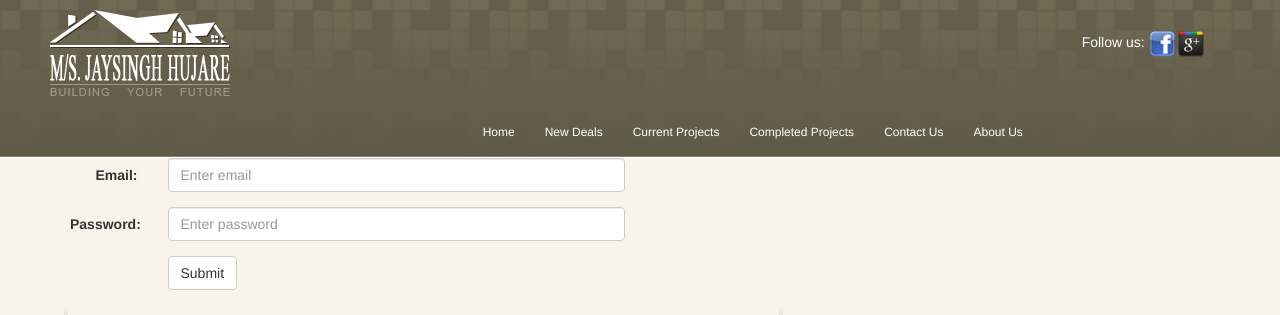
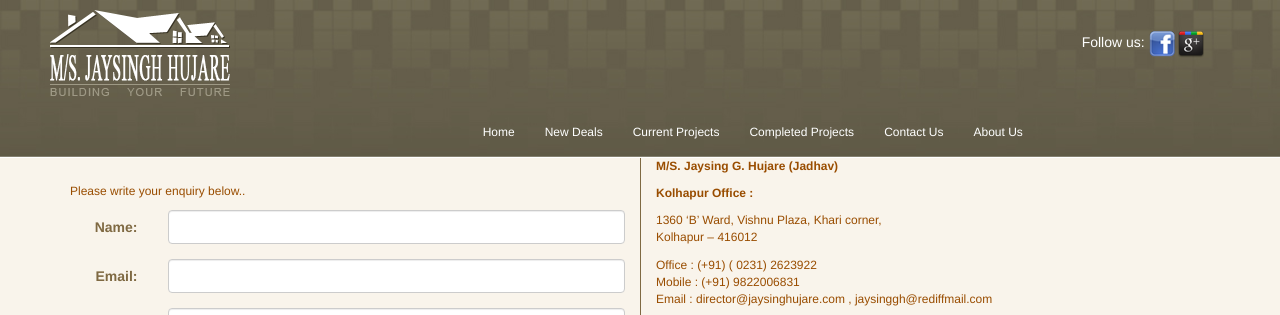
Before and after one commit to vishal-suryawanshi/PSD-to-html, a PHP site: page /contactus.php in a window 1280 px wide. Shown: the top 315 px of the page. Run offline with PHP 8.4, Linux system fonts and the light colour scheme.

Commit message:
Contact us page

```diff
--- a/contactus.php
+++ b/contactus.php
@@ -6,6 +6,7 @@
   <link rel="stylesheet" href="https://maxcdn.bootstrapcdn.com/bootstrap/3.4.1/css/bootstrap.min.css">
   <script src="https://ajax.googleapis.com/ajax/libs/jquery/3.4.1/jquery.min.js"></script>
   <script src="https://maxcdn.bootstrapcdn.com/bootstrap/3.4.1/js/bootstrap.min.js"></script>
+  <script src="one.js"></script>
   <link rel="stylesheet" type="text/css" href="style.css">
    <link rel="stylesheet" href="lightbox.min.css">
 </head>
@@ -14,33 +15,58 @@
 <div>
 
 	<?php
+
  	include('header.php');
  ?>
 	<div class="container">
 		<div class="row">
-			<div class="col-md-6">
+			<div class="col-md-6" style="margin-top: 25px;">
+				<p>Please write your enquiry below..</p>
 				<form class="form-horizontal" action="/action_page.php">
 			    <div class="form-group">
-			      <label class="control-label col-sm-2" for="email">Email:</label>
+			      <label style="color: #7f6942;" class="control-label col-sm-2" for="Name">Name:</label>
 			      <div class="col-sm-10">
-			        <input type="email" class="form-control" id="email" placeholder="Enter email" name="email">
+			        <input type="text" class="form-control" id="Name" required name="email">
 			      </div>
 			    </div>
 			    <div class="form-group">
-			      <label class="control-label col-sm-2" for="pwd">Password:</label>
+			      <label style="color: #7f6942;" class="control-label col-sm-2" for="email">Email:</label>
 			      <div class="col-sm-10">
-			        <input type="password" class="form-control" id="pwd" placeholder="Enter password" name="pwd">
+			        <input type="email" class="form-control" id="email" required name="email">
+			      </div>
+			    </div>
+			    <div class="form-group">
+			      <label style="color: #7f6942;" class="control-label col-sm-2" for="Phone">Phone Number:</label>
+			      <div class="col-sm-10">
+			        <input type="text" class="form-control" id="Phone
+			        " required name="Phone">
+			      </div>
+			    </div>
+			    <div class="form-group">
+			      <label style="color: #7f6942;" class="control-label col-sm-2" for="Subject">Subject:</label>
+			      <div class="col-sm-10">
+			        <input type="text" class="form-control" id="Subject" required name="Subject">
+			      </div>
+			    </div>
+			    <div class="form-group">
+			      <label style="color: #7f6942;" class="control-label col-sm-2" for="Enquiry">Enquiry:</label>
+			      <div class="col-sm-10">
+			        <textarea type="text" class="form-control" id="Enquiry" required name="Enquiry"></textarea>
 			      </div>
 			    </div>
 			    <div class="form-group">
 			      <div class="col-sm-offset-2 col-sm-10">
-			        <button type="submit" class="btn btn-default">Submit</button>
+			        <button style="color: #7f6942; type="submit" class="btn btn-default">Submit</button>
 			      </div>
 			    </div>
 			  </form>
 			</div>
-			<div class="col-md-6">
-
+			<div class="col-md-6" style="border-left: 1px solid  #7f6942;">
+				<p><strong>M/S. Jaysing G. Hujare (Jadhav)</strong></p>
+				<p> <strong>Kolhapur Office : </strong></p>
+				<p>1360 ‘B’ Ward, Vishnu Plaza, Khari corner,<br>Kolhapur – 416012</p>
+				<p >Office : (+91) ( 0231) 2623922<br> Mobile : (+91) 9822006831<br> Email : director@jaysinghujare.com , jaysinggh@rediffmail.com</p>
+				<div class"gmap"=""><iframe src="https://www.google.com/maps/embed?pb=!1m18!1m12!1m3!1d3821.708422109014!2d74.22053131434431!3d16.69146812689612!2m3!1f0!2f0!3f0!3m2!1i1024!2i768!4f13.1!3m3!1m2!1s0x3bc10009475415fb%3A0x31c01de2e1171b7!2sM%2Fs.%20Jaysing%20Hujare!5e0!3m2!1sen!2sin!4v1570767106400!5m2!1sen!2sin" width="600" height="450" frameborder="0" style="border:0;" allowfullscreen=""></iframe></div>
 			</div>
 		</div>
 	</div>
```
